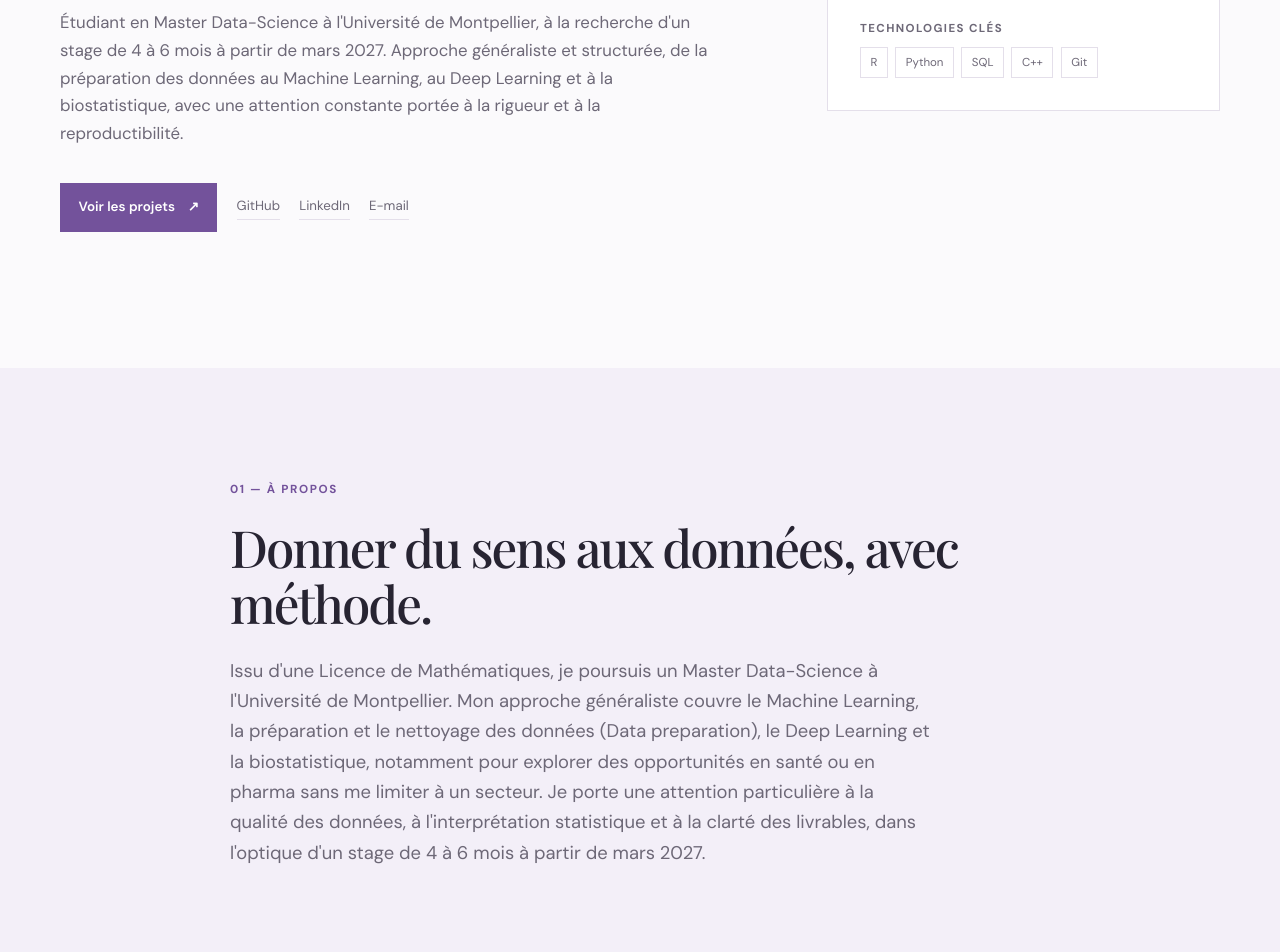
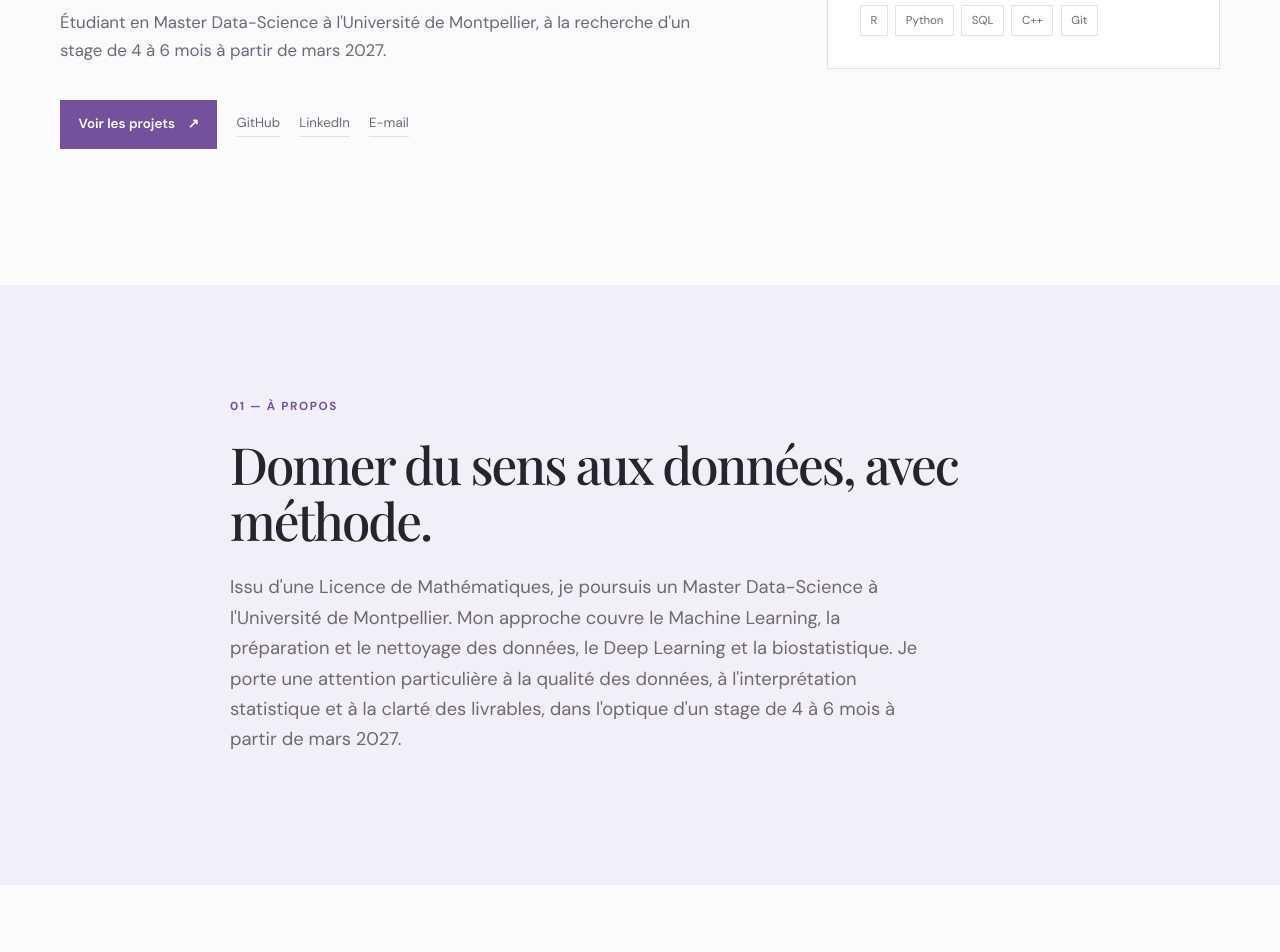
Before and after one commit to akram3409/akram3409.github.io, a plain HTML site: page index.html in a window 1280 px wide. Shown: the part 528-1480 px from the top of the page. Drawn offline with nearby package versions, Linux system fonts and the light colour scheme.

Commit message:
Mise à jour de index.html

```diff
--- a/index.html
+++ b/index.html
@@ -43,9 +43,7 @@
             <p class="hero-title">Master Data-Science</p>
             <p class="hero-lead">
               Étudiant en Master Data-Science à l'Université de Montpellier, à la recherche d'un stage de
-              4 à 6 mois à partir de mars 2027. Approche généraliste et structurée, de la préparation des
-              données au Machine Learning, au Deep Learning et à la biostatistique, avec une attention
-              constante portée à la rigueur et à la reproductibilité.
+              4 à 6 mois à partir de mars 2027.
             </p>
             <div class="hero-actions">
               <a class="button button-primary" href="#projets">Voir les projets <span aria-hidden="true">↗</span></a>
@@ -73,9 +71,8 @@
           <h2>Donner du sens aux données, avec méthode.</h2>
           <p class="section-intro">
             Issu d'une Licence de Mathématiques, je poursuis un Master Data-Science à l'Université de
-            Montpellier. Mon approche généraliste couvre le Machine Learning, la préparation et le nettoyage
-            des données (Data preparation), le Deep Learning et la biostatistique, notamment pour explorer
-            des opportunités en santé ou en pharma sans me limiter à un secteur. Je porte une attention
+            Montpellier. Mon approche couvre le Machine Learning, la préparation et le nettoyage
+            des données, le Deep Learning et la biostatistique. Je porte une attention
             particulière à la qualité des données, à l'interprétation statistique et à la clarté des
             livrables, dans l'optique d'un stage de 4 à 6 mois à partir de mars 2027.
           </p>
```
